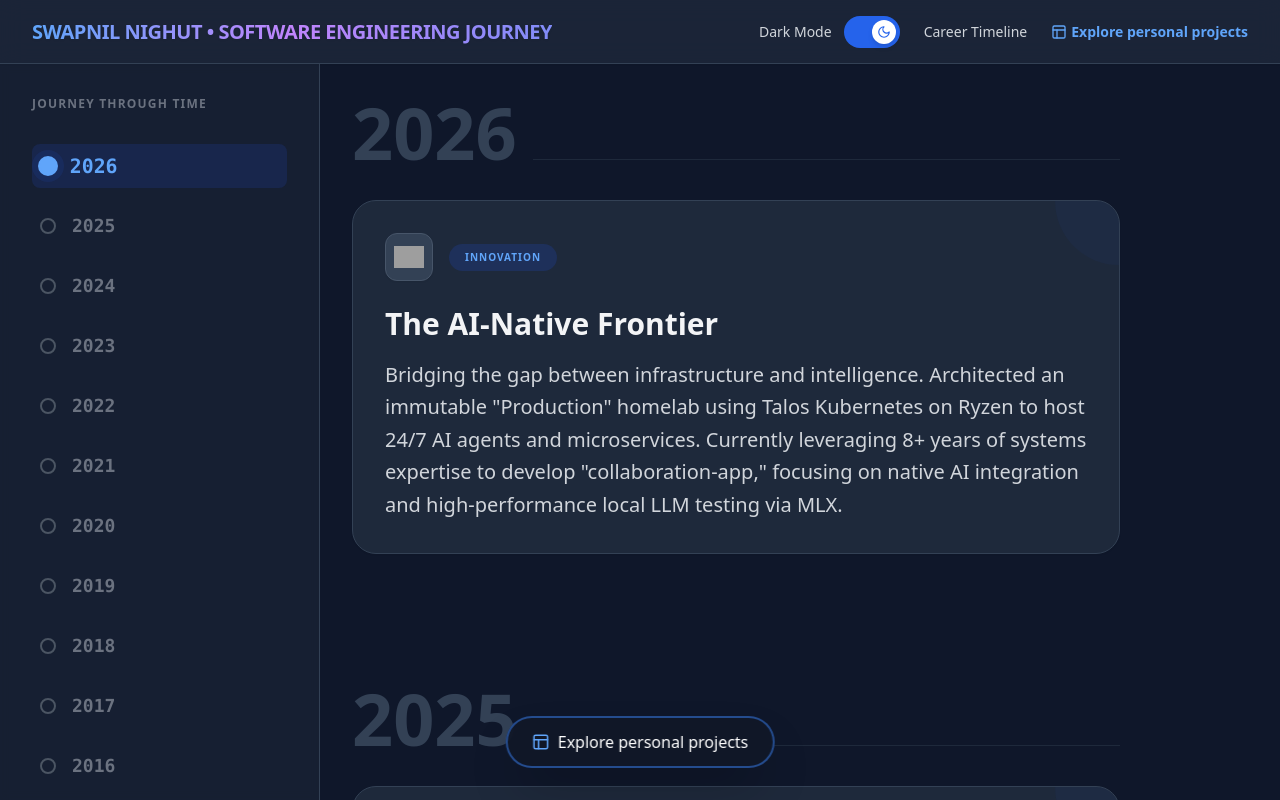
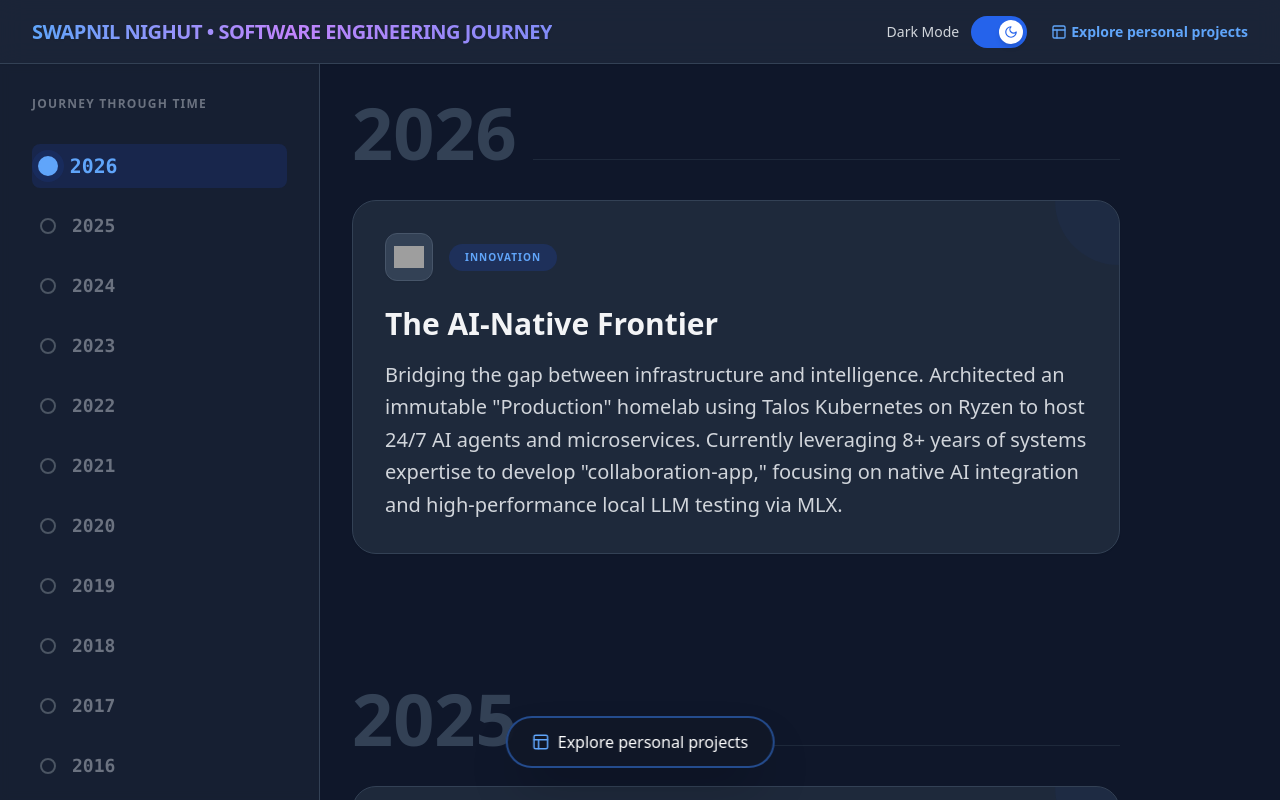
Before and after one commit to snighut/collaboration-app, a Next.js app: page / in a window 1280 px wide. Shown: the top 800 px of the page. Built offline with nearby package versions, Linux system fonts and the light colour scheme; grey boxes are pictures that could not be loaded.

Commit message:
code: Removing Career Timeline from top right corner

```diff
--- a/App.tsx
+++ b/App.tsx
@@ -85,7 +85,6 @@ const App: React.FC = () => {
             </button>
           </div>
 
-          <a href="#achievements" className="hover:text-blue-600 dark:hover:text-blue-400 transition-colors">Career Timeline</a>
           <button
             onClick={scrollToCreativeHub}
             className="text-blue-600 dark:text-blue-400 hover:text-blue-700 dark:hover:text-blue-300 font-semibold transition-colors flex items-center gap-1"
```
